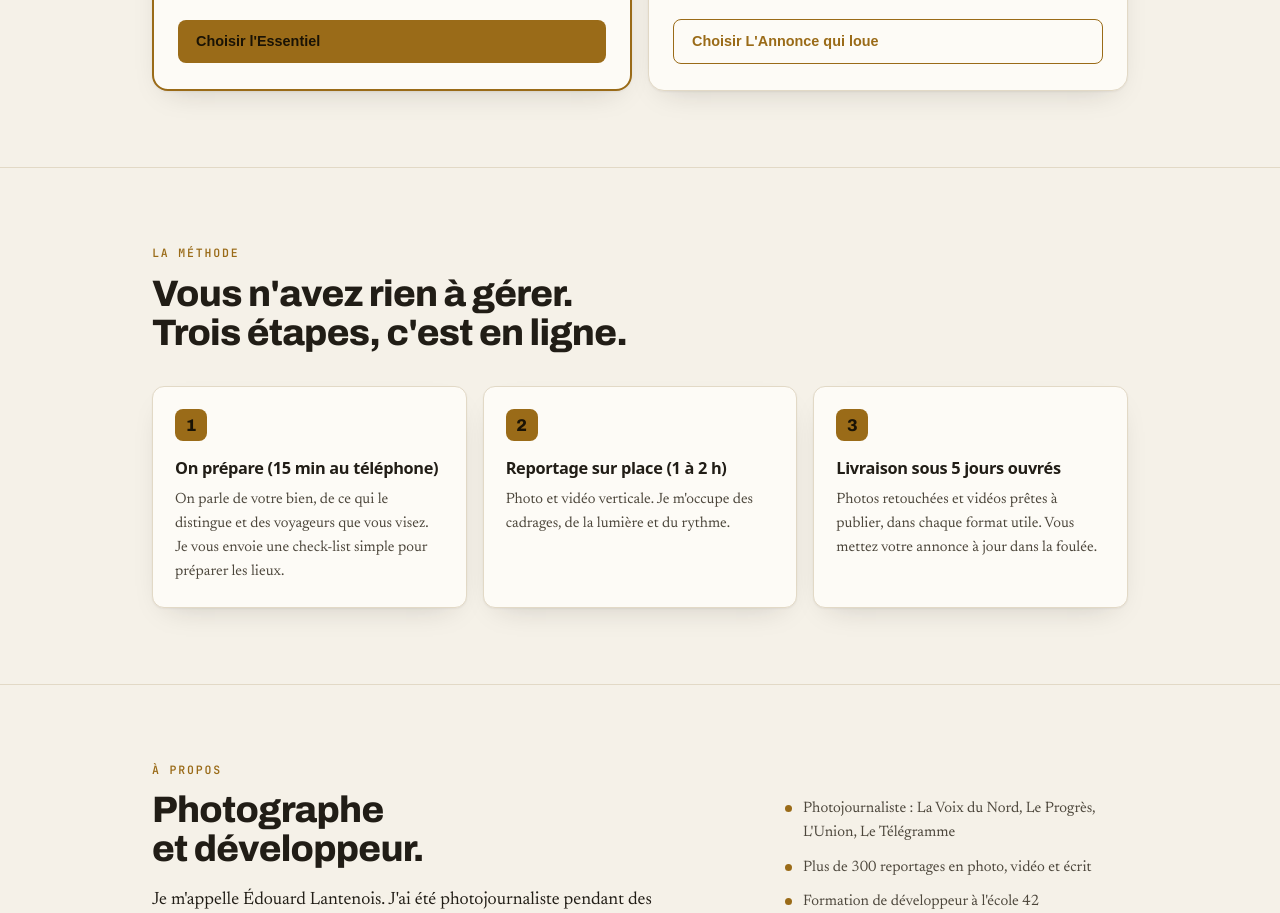
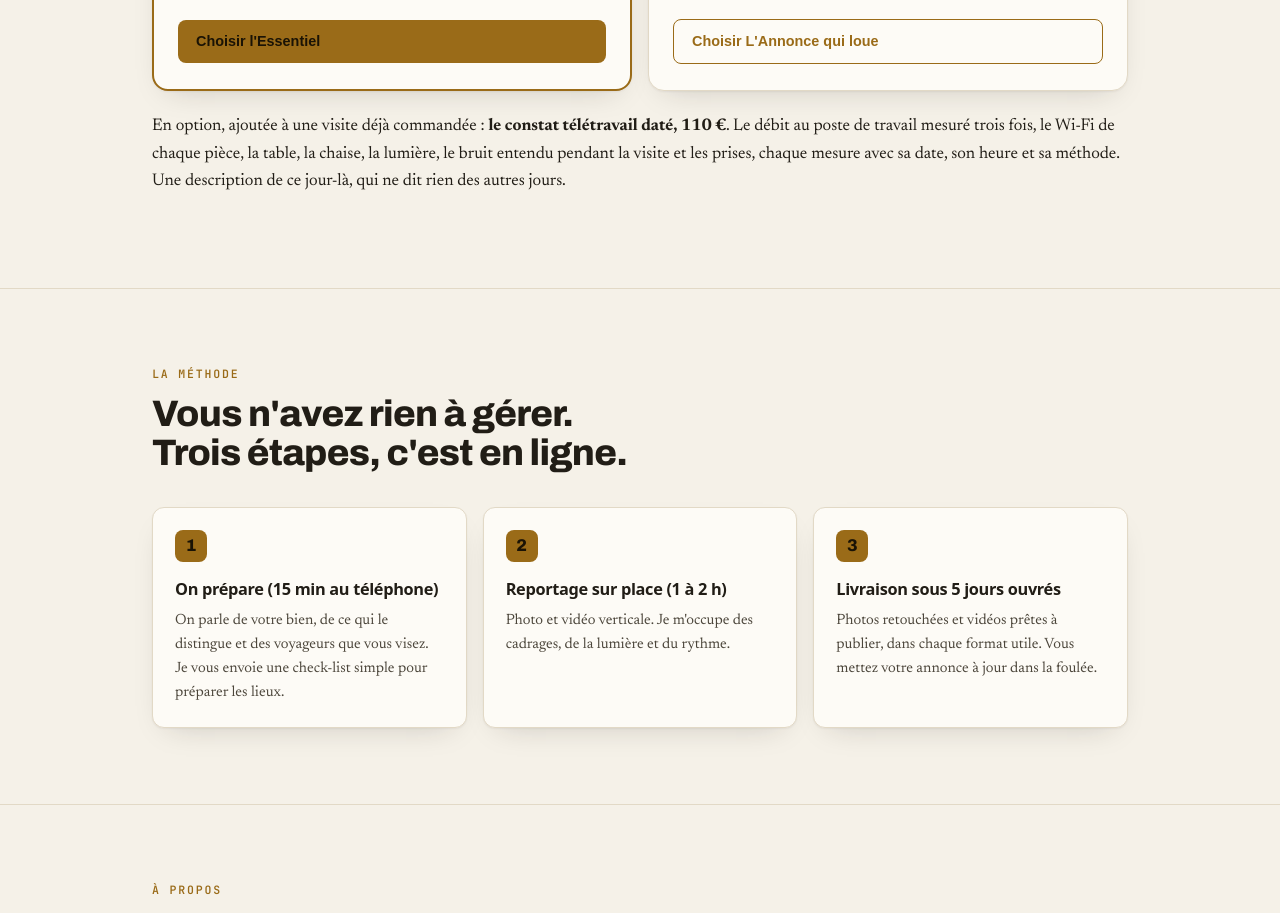
Before and after one commit to Dantenos/oktako-studio, a plain HTML site: page studio.html in a window 1280 px wide. Shown: the part 2599-3512 px from the top of the page. Drawn offline with Linux system fonts and the light colour scheme; a web font is replaced by a local one.

Commit message:
chore(site): publish studio.oktako.fr from lantenois 9ca0290

```diff
--- a/studio.html
+++ b/studio.html
@@ -207,6 +207,7 @@ footer{padding:44px 0 60px;border-top:1px solid var(--line);margin-top:20px}
       <a class="cta-btn pcta" href="#devis" style="background:transparent;color:var(--brass);border:1px solid var(--brass)">Choisir L'Annonce qui loue</a>
     </div>
   </div>
+  <p class="pfor" style="margin-top:22px">En option, ajoutée à une visite déjà commandée : <strong>le constat télétravail daté, 110 €</strong>. Le débit au poste de travail mesuré trois fois, le Wi-Fi de chaque pièce, la table, la chaise, la lumière, le bruit entendu pendant la visite et les prises, chaque mesure avec sa date, son heure et sa méthode. Une description de ce jour-là, qui ne dit rien des autres jours.</p>
 </div></section>
 
 <section id="methode"><div class="wrap">
```
